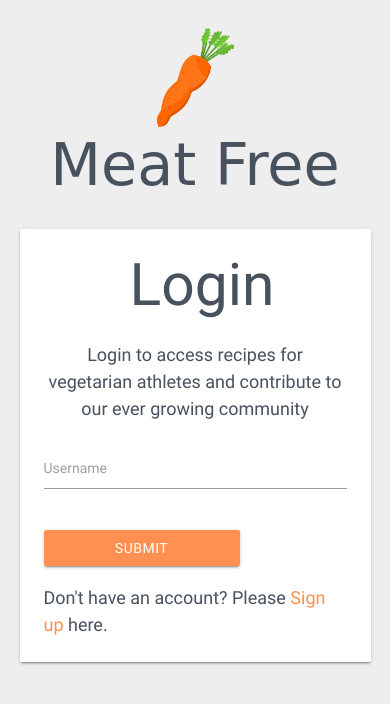
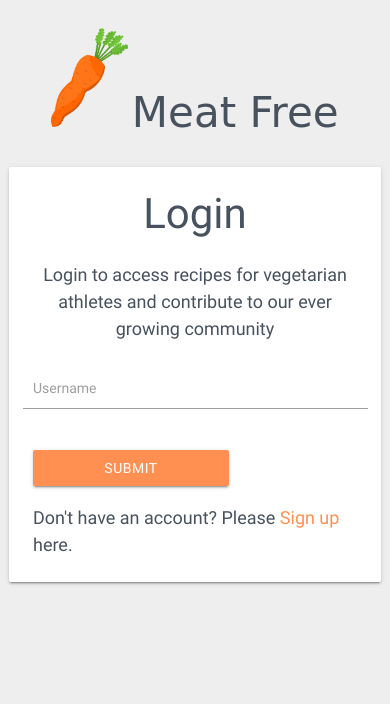
Before and after one commit to AnthonyNicklin/meat-free, a Flask app: page / in a window 390 px wide. Shown: the top 704 px of the page. Run offline with Flask 2, Linux system fonts and the light colour scheme; some libraries are stand-ins or nearby versions; some web fonts are replaced.

Commit message:
Corrected padding and size issues below 420px screens

```diff
--- a/app/static/css/main.css
+++ b/app/static/css/main.css
@@ -23,7 +23,6 @@ main {
 
 h1 {
     margin-top: 0rem;
-    padding-left: 1rem;
     }
 
 p {
@@ -227,6 +226,11 @@ img.training_image {
     }
 
 /*---------------------------------------------------------------------------------------Media Queries*/
-@media (min-width: 992px) {
-
+@media (max-width: 420px) {
+    h1 {
+        font-size: 3rem;
+        }
+    .row .col {
+        padding: 0px;
+        }
 }
```
